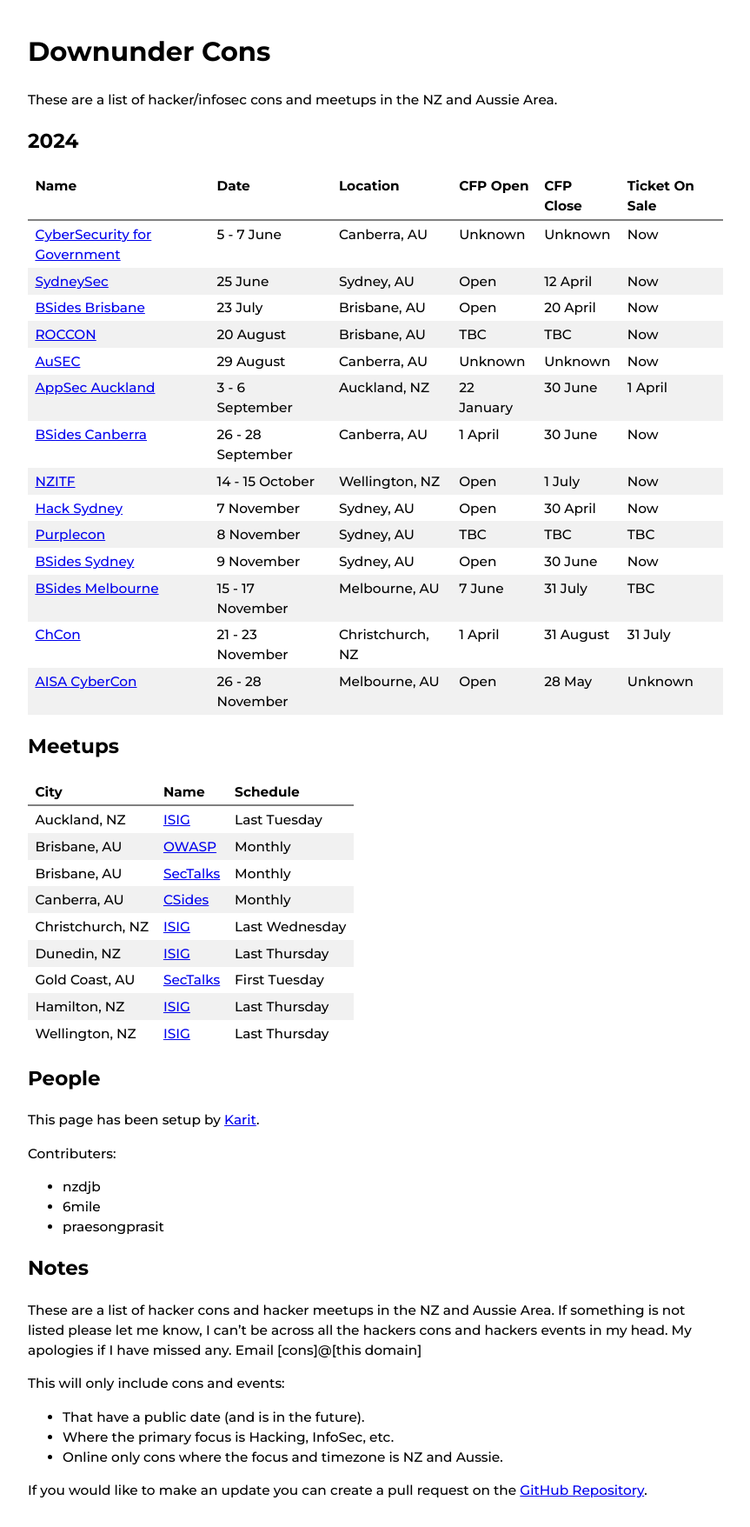
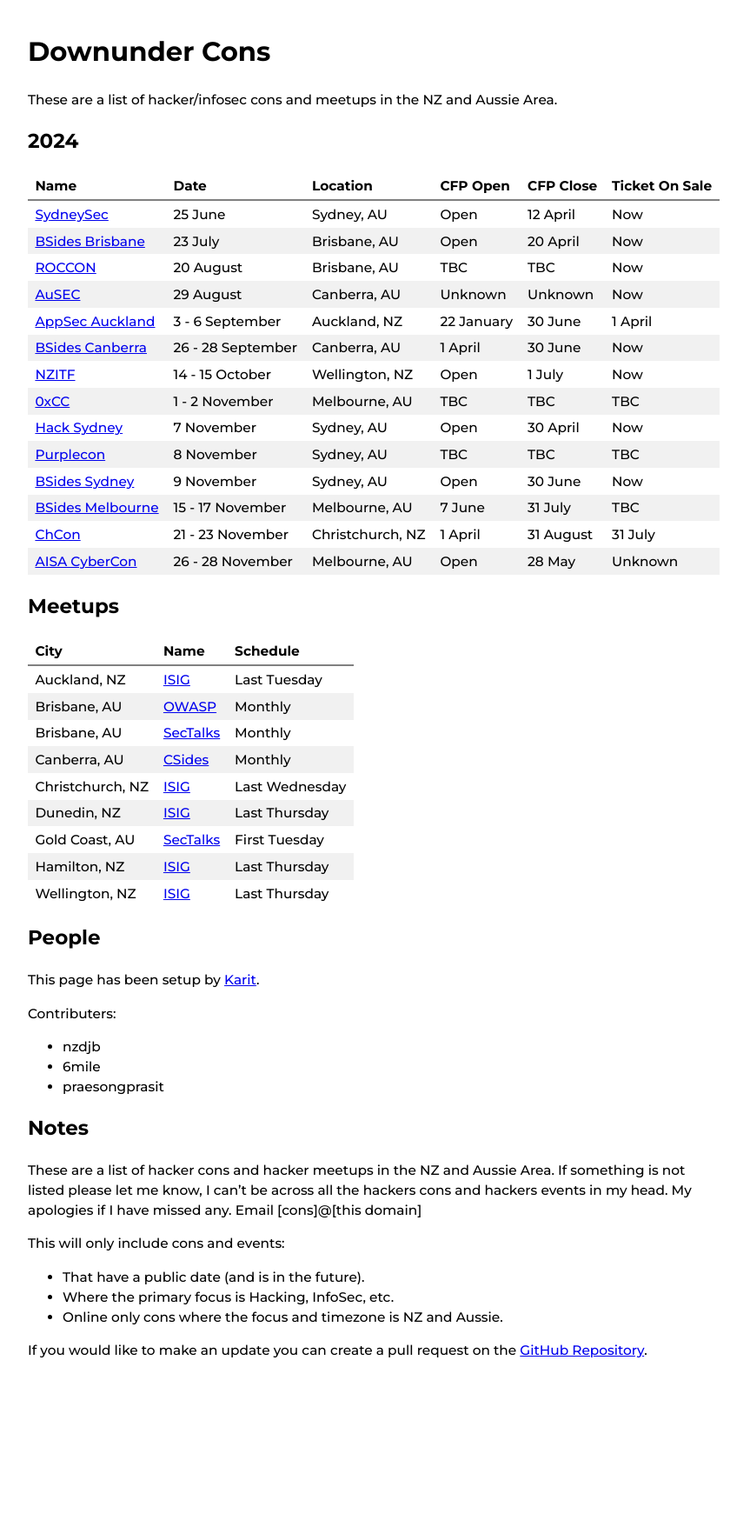
Before and after one commit to nzkarit/downundercons, a Jekyll site: the page built from index.markdown, in a window 1280 px wide. Shown: the whole page at 87% size, without its empty margins (208-1071 px from the left). Built offline with Jekyll 4.4.1, drawn with Linux system fonts in a browser that asks for light colours; after the commit the page ends 1595 px from its top, so only the background shows below that.

Commit message:
Adding 0xcc

```diff
--- a/index.markdown
+++ b/index.markdown
@@ -9,7 +9,6 @@ These are a list of hacker/infosec cons and meetups in the NZ and Aussie Area.
 
 | Name | Date | Location | CFP Open | CFP Close | Ticket On Sale |
 | ---- | ---- | -------- | -------- | --------- | -------------- |
-| [CyberSecurity for Government](https://cybersecgov.co/) | 5 - 7 June | Canberra, AU | Unknown | Unknown | Now |
 | [SydneySec](https://aisasecuritydays.com.au/sydneysec) | 25 June | Sydney, AU | Open | 12 April | Now |
 | [BSides Brisbane](https://bsidesbrisbane.com/) | 23 July | Brisbane, AU | Open | 20 April | Now |
 | [ROCCON](https://www.realmsofcyber.com/) | 20 August | Brisbane, AU | TBC | TBC | Now |
@@ -17,6 +16,7 @@ These are a list of hacker/infosec cons and meetups in the NZ and Aussie Area.
 | [AppSec Auckland](https://appsec.org.nz/conference/) | 3 - 6 September | Auckland, NZ | 22 January | 30 June | 1 April |
 | [BSides Canberra](https://www.bsidesau.com.au/) | 26 - 28 September | Canberra, AU | 1 April | 30 June | Now |
 | [NZITF](https://nzitf.org.nz/conference-details) | 14 - 15 October | Wellington, NZ | Open | 1 July | Now |
+| [0xCC](https://0xcc.sh/) | 1 - 2 November | Melbourne, AU | TBC | TBC | TBC |
 | [Hack Sydney](https://www.hack.sydney/) | 7 November | Sydney, AU | Open | 30 April | Now |
 | [Purplecon](https://purplecon.org/) | 8 November | Sydney, AU | TBC | TBC | TBC |
 | [BSides Sydney](https://bsides.sydney) | 9 November | Sydney, AU | Open | 30 June | Now |
```
